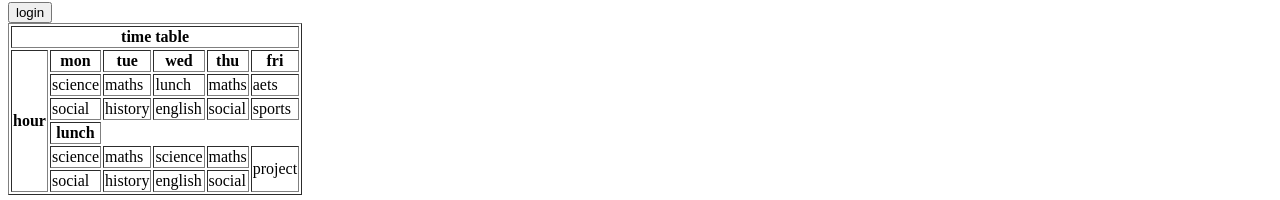
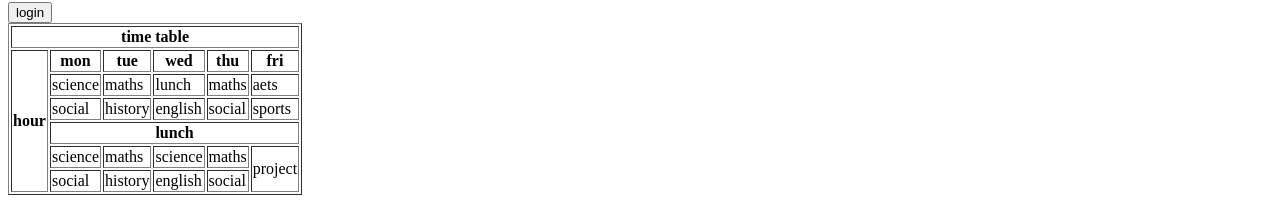
Before and after one commit to Priyaa181/travel, a plain HTML site: page index.html in a window 1280 px wide. Shown: the part 776-976 px from the top of the page. Drawn offline with Linux system fonts and the light colour scheme.

Commit message:
new commit

```diff
--- a/index.html
+++ b/index.html
@@ -102,7 +102,7 @@
 
 <tr >
 
-    <th calspan="5">lunch</th>
+    <th colspan="5">lunch</th>
 
 
 
```
